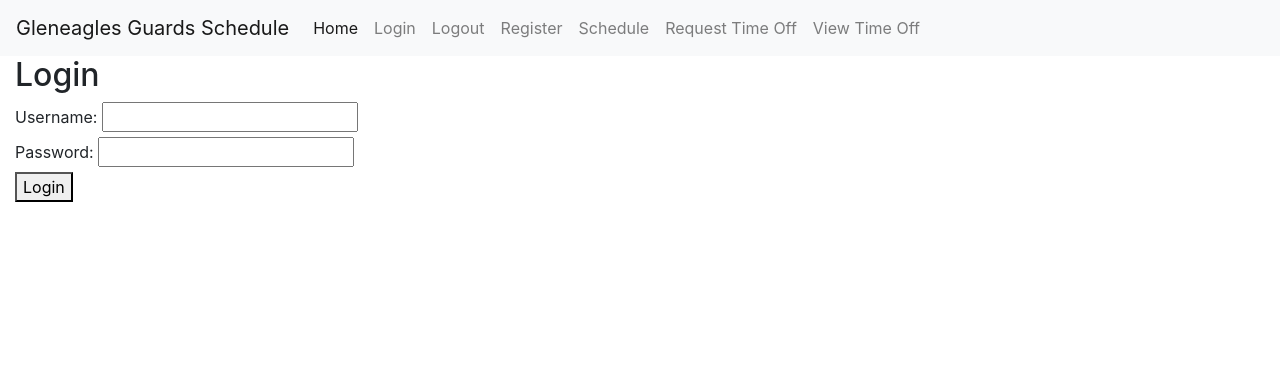
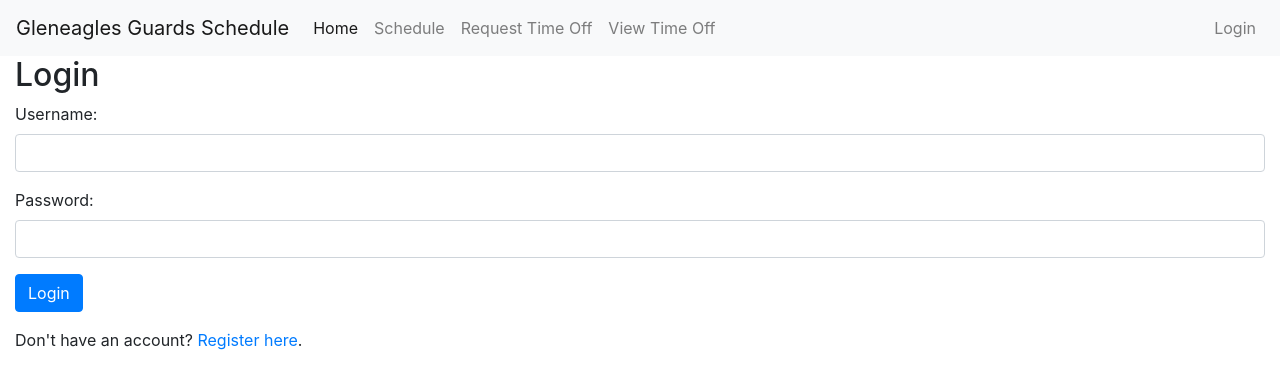
Before and after one commit to BlakeButz/GleneaglesSchedule, a Flask app: page /login in a window 1280 px wide. Shown: the top 389 px of the page. Run offline with Flask 3, Linux system fonts and the light colour scheme.

Commit message:
Updated admin version. The first user in the database is the admin and is able to delete other users from the database from the admin page. The admin page is only available from an admin account. Also updated some style changes for the website.

```diff
--- a/GlenSchedule.py
+++ b/GlenSchedule.py
@@ -53,6 +53,10 @@ def index():
 
 @app.route('/schedule')
 def schedule():
+    if 'user' not in session:
+        flash('You need to log in to view this page.', 'danger')
+        return redirect(url_for('login'))
+
     file_path = os.path.join(os.path.abspath(os.path.dirname(__file__)), 'updated_schedule.xlsx')
     try:
         df = pd.read_excel(file_path)
@@ -60,10 +64,10 @@ def schedule():
     except FileNotFoundError as e:
         print(e)  # Print the error to help with debugging
         data = "File not found."
-    if 'user' in session:
-        is_admin = user.is_admin
-    else:
-        is_admin = False
+
+    username = session['user']
+    user = Users.query.filter_by(username=username).first()
+    is_admin = user.is_admin
     return render_template('schedule.html', data=data, is_admin=is_admin)
 
 
@@ -92,6 +96,10 @@ def login():
 
 @app.route('/register', methods=['GET', 'POST'])
 def register():
+    if 'user' in session:
+        flash('You are already logged in!', 'info')
+        return redirect(url_for('index'))
+
     if request.method == 'POST':
         first_name = request.form.get('first_name')
         last_name = request.form.get('last_name')
@@ -163,7 +171,9 @@ def request_time_off():
         flash('You need to log in to view this page.', 'danger')
         return redirect(url_for('login'))
 
-
+    username = session['user']
+    user = Users.query.filter_by(username=username).first()
+    is_admin = user.is_admin
 
     if request.method == 'POST':
         date = request.form['date']
@@ -175,9 +185,7 @@ def request_time_off():
             flash('Invalid date format. Please use YYYY-MM-DD.', 'danger')
             return redirect(url_for('request_time_off'))
 
-        username = session['user']
-        user = Users.query.filter_by(username=username).first()
-        is_admin = user.is_admin
+
 
         new_request = TimeOffRequest(user_id=user.id, date=date, period=period)
         db.session.add(new_request)
@@ -186,7 +194,7 @@ def request_time_off():
         flash('Time off request submitted successfully.', 'success')
         return redirect(url_for('request_time_off'))
 
-    return render_template('request_time_off.html')
+    return render_template('request_time_off.html', is_admin=is_admin)
 
 @app.route('/delete_time_off/<int:time_off_id>', methods=['POST'])
 def delete_time_off(time_off_id):
@@ -226,7 +234,9 @@ def admin():
         ]
         user_data.append({'user': user, 'time_off_requests': formatted_requests})
 
-    return render_template('admin.html', user_data=user_data)
+    return render_template('admin.html', user_data=user_data, is_admin=user.is_admin)
+
+
 
 @app.route('/delete_user/<int:user_id>', methods=['POST'])
 def delete_user(user_id):
@@ -253,7 +263,6 @@ def delete_user(user_id):
     return redirect(url_for('admin'))
 
 
-
 @app.route('/reset_db')
 def reset_db():
     db.drop_all()
--- a/templates/base.html
+++ b/templates/base.html
@@ -18,15 +18,6 @@
         <a class="nav-link" href="{{ url_for('index') }}">Home <span class="sr-only">(current)</span></a>
       </li>
       <li class="nav-item">
-        <a class="nav-link" href="{{ url_for('login') }}">Login</a>
-      </li>
-      <li class="nav-item">
-        <a class="nav-link" href="{{ url_for('logout') }}">Logout</a>
-      </li>
-      <li class="nav-item">
-        <a class="nav-link" href="{{ url_for('register') }}">Register</a>
-      </li>
-      <li class="nav-item">
         <a class="nav-link" href="{{ url_for('schedule') }}">Schedule</a>
       </li>
       <li class="nav-item">
@@ -38,6 +29,17 @@
       {% if is_admin %}
       <li class="nav-item">
         <a class="nav-link" href="{{ url_for('admin') }}">Admin</a>
+      </li>
+      {% endif %}
+    </ul>
+    <ul class="navbar-nav ml-auto">
+      {% if 'user' in session %}
+      <li class="nav-item">
+        <a class="nav-link" href="{{ url_for('logout') }}">Logout</a>
+      </li>
+      {% else %}
+      <li class="nav-item">
+        <a class="nav-link" href="{{ url_for('login') }}">Login</a>
       </li>
       {% endif %}
     </ul>
@@ -53,7 +55,7 @@
       </div>
     {% endfor %}
   {% endif %}
-{% endwith %}
+  {% endwith %}
   {% block content %}
   {% endblock %}
 </div>
--- a/templates/login.html
+++ b/templates/login.html
@@ -4,11 +4,43 @@
 
 {% block content %}
     <h2>Login</h2>
-    <form method="POST" action="/login">
-        <label for="username">Username:</label>
-        <input type="text" id="username" name="username" required><br>
-        <label for="password">Password:</label>
-        <input type="password" id="password" name="password" required><br>
-        <button type="submit">Login</button>
+    <form method="POST" action="/login" class="needs-validation" novalidate>
+        <div class="form-group">
+            <label for="username">Username:</label>
+            <input type="text" class="form-control" id="username" name="username" required>
+            <div class="invalid-feedback">
+                Please enter your username.
+            </div>
+        </div>
+        <div class="form-group">
+            <label for="password">Password:</label>
+            <input type="password" class="form-control" id="password" name="password" required>
+            <div class="invalid-feedback">
+                Please enter your password.
+            </div>
+        </div>
+        <button type="submit" class="btn btn-primary">Login</button>
     </form>
+    <div class="mt-3">
+        <p>Don't have an account? <a href="{{ url_for('register') }}">Register here</a>.</p>
+    </div>
+
+    <script>
+        // JavaScript for form validation
+        (function() {
+            'use strict';
+            window.addEventListener('load', function() {
+                var forms = document.getElementsByClassName('needs-validation');
+                Array.prototype.filter.call(forms, function(form) {
+                    form.addEventListener('submit', function(event) {
+                        if (form.checkValidity() === false) {
+                            event.preventDefault();
+                            event.stopPropagation();
+                        }
+                        form.classList.add('was-validated');
+                    }, false);
+                });
+            }, false);
+        })();
+    </script>
 {% endblock %}
--- a/templates/request_time_off.html
+++ b/templates/request_time_off.html
@@ -11,10 +11,9 @@
         <div class="form-group">
             <label for="period">Period:</label>
             <select id="period" name="period" class="form-control" required>
+                <option value="full_day">Full Day</option>
                 <option value="morning">Morning</option>
                 <option value="afternoon">Afternoon</option>
-                <option value="evening">Evening</option>
-                <option value="full_day">Full Day</option>
             </select>
         </div>
         <button type="submit" class="btn btn-primary">Submit Request</button>
```
Also changed, not shown: templates/admin.html (+19 -21 lines), 2 other files.
